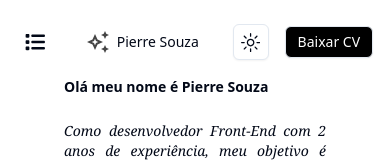
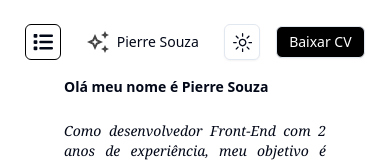
Before and after one commit to pierresouza/Portifolio, a Next.js app: page / in a window 390 px wide. Shown: the top 162 px of the page. Built offline with nearby package versions, Linux system fonts and the light colour scheme.

Commit message:
chore: add hover action and apply styles in dark mode

```diff
--- a/components/header.tsx
+++ b/components/header.tsx
@@ -16,13 +16,16 @@ import {
 
 const Header = () => {
   return (
-    <header className="flex h-[10vh] items-center justify-around">
+    <header className="flex h-[10vh] items-center justify-evenly md:justify-around">
       <div className="md:hidden">
         <DropdownMenu>
           <DropdownMenuTrigger asChild>
-            <Button variant="ghost" size="icon">
+            <Button
+              variant="ghost"
+              size="icon"
+              className="dar:hover:bg-gray-100 border border-black transition-all duration-500 ease-in-out hover:bg-black hover:text-white dark:border-white dark:hover:bg-white dark:hover:text-black"
+            >
               <FaList className="h-5 w-5" />
-              <span className="sr-only">Open menu</span>
             </Button>
           </DropdownMenuTrigger>
           <DropdownMenuContent align="end">
```
